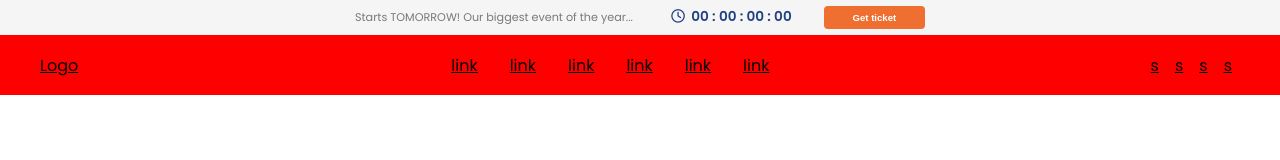
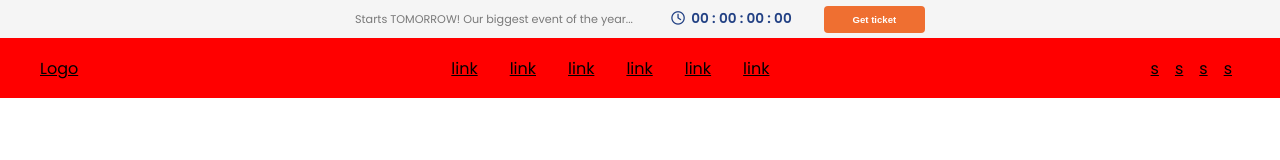
Before and after one commit to RenatoFringuello/proj-html-vuejs, a Vue app: page / in a window 1280 px wide. Shown: the top 160 px of the page. Built offline with nearby package versions, Linux system fonts and the light colour scheme; a web font is replaced by a local one.

Commit message:
add padding

```diff
--- a/src/style/general.scss
+++ b/src/style/general.scss
@@ -54,7 +54,7 @@ ul{
     border-radius: 4px;
     font-weight: bold;
     font-size: .6rem;
-    padding: .4rem  1.8rem;
+    padding: .5rem  1.8rem;
 
     &.btn-big{
         padding: .8rem  2rem;
```
